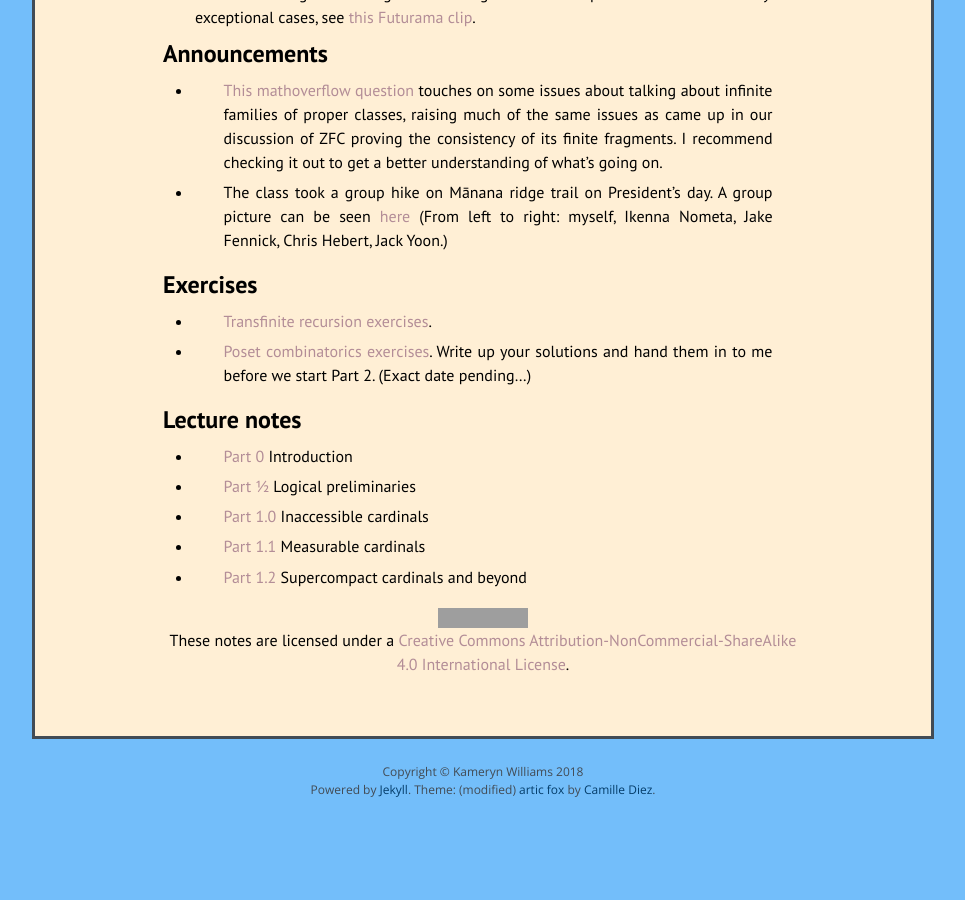
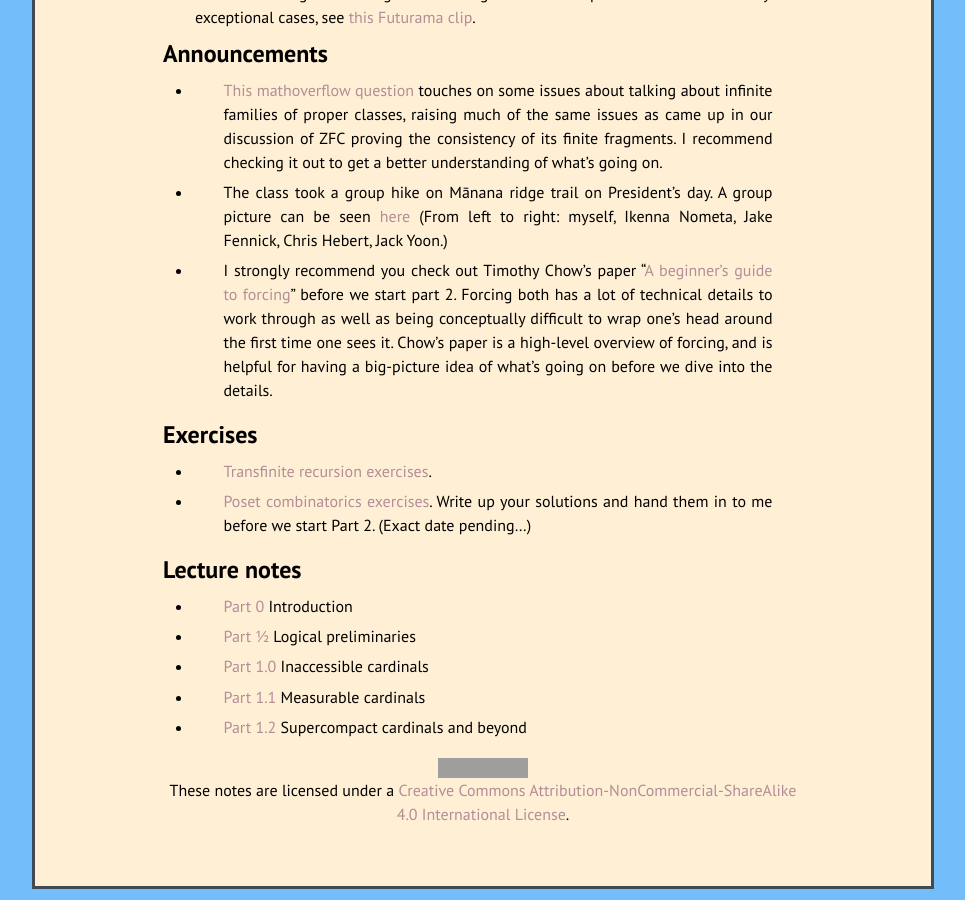
Before and after one commit to kamerynjw/kamerynjw.github.io, a Jekyll site: the page built from teaching/2019/math655.md, in a window 1280 px wide and 900 px high, scrolled down 2389 px. Shown: the whole window, without its empty margins (157-1122 px from the left). Built offline with Jekyll 4.4.1, drawn with Linux system fonts in a browser that asks for light colours; nearby versions of some CDN libraries; formulas are drawn with MathJax 3; before the commit the page ends 3224 px from its top, so only the background shows below that; grey boxes are pictures that could not be loaded.

Commit message:
added link to Chow's 'beginner's guide to forcing'

```diff
--- a/teaching/2019/math655.md
+++ b/teaching/2019/math655.md
@@ -116,6 +116,8 @@ Announcements
 
 * The class took a group hike on Mānana ridge trail on President's day. A group picture can be seen [here]({{ page.url }}manana-grp-pic.jpg) (From left to right: myself, Ikenna Nometa, Jake Fennick, Chris Hebert, Jack Yoon.)
 
+* I strongly recommend you check out Timothy Chow's paper "[A beginner's guide to forcing](https://arxiv.org/abs/0712.1320)" before we start part 2. Forcing both has a lot of technical details to work through as well as being conceptually difficult to wrap one's head around the first time one sees it. Chow's paper is a high-level overview of forcing, and is helpful for having a big-picture idea of what's going on before we dive into the details.
+
 Exercises
 ---------
 
```
